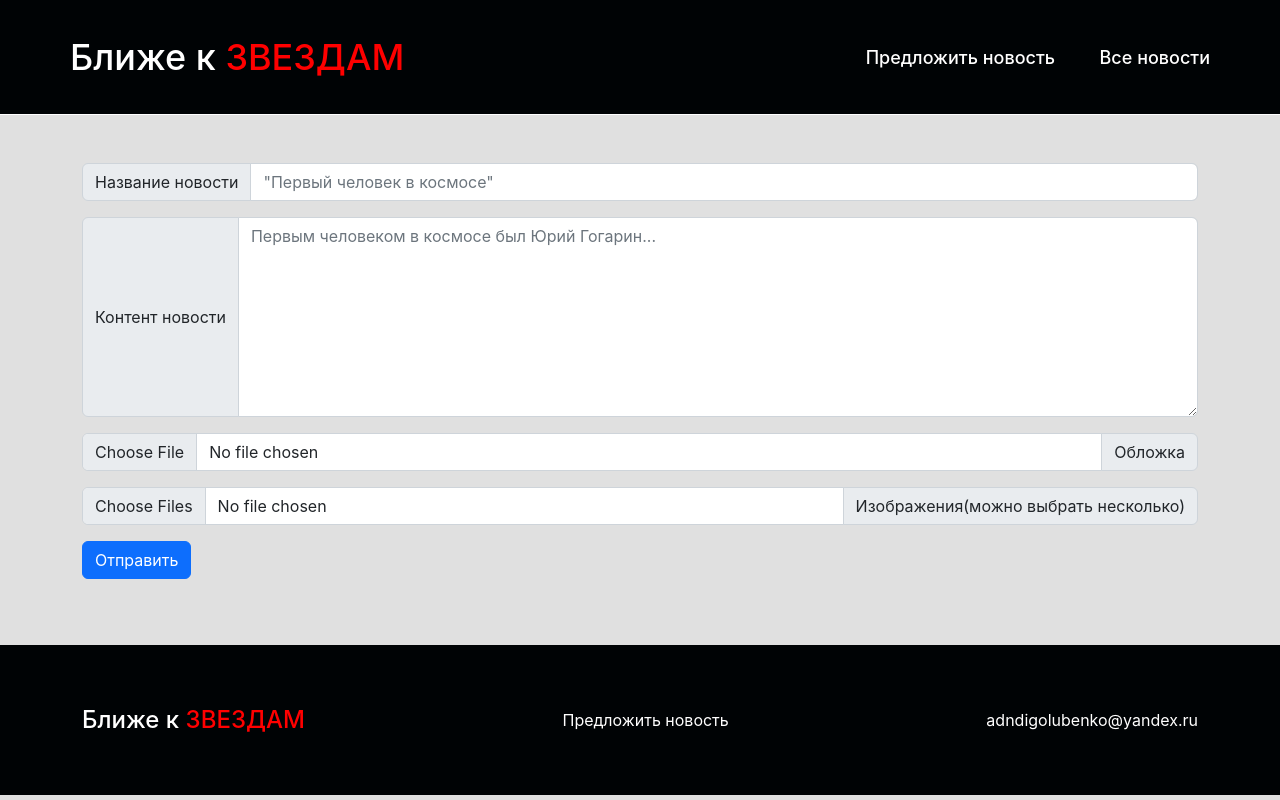
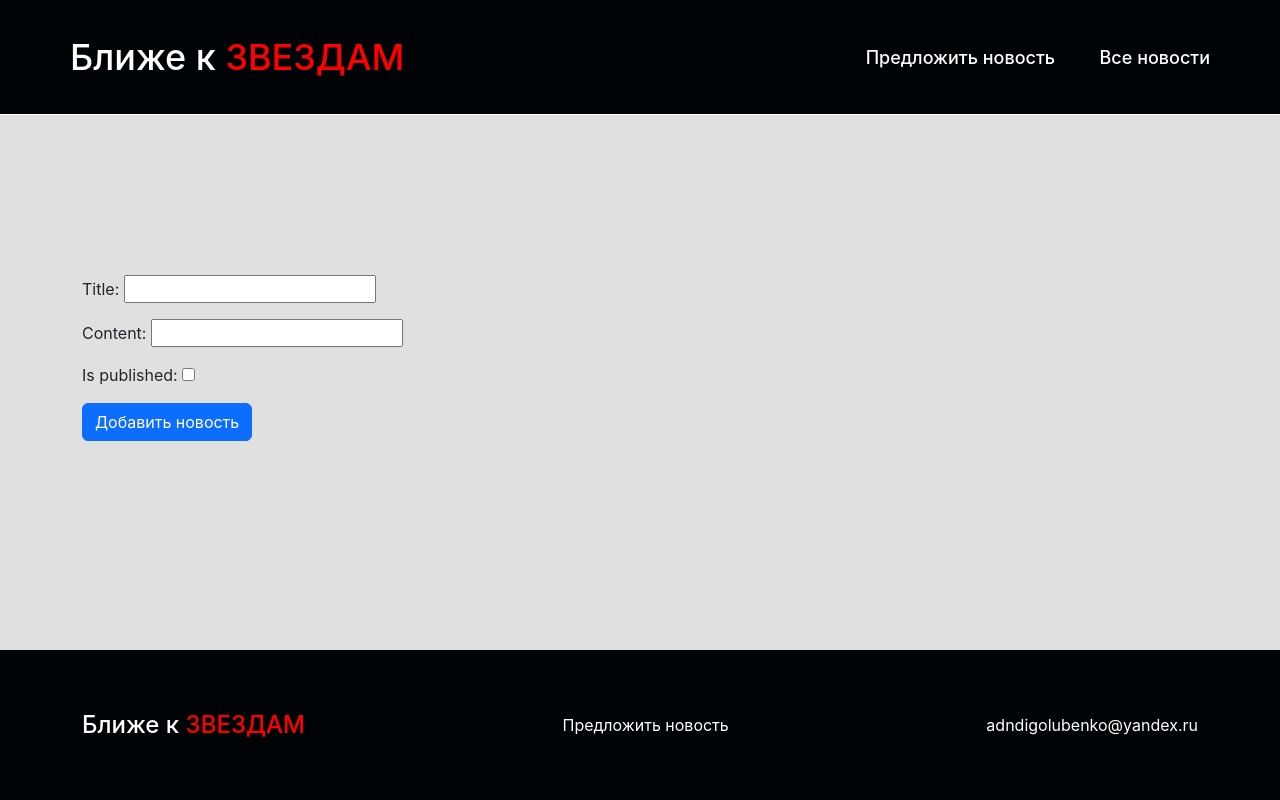
Before and after one commit to AndriGoTop/my_site, a Django app: page /add_news/ in a window 1280 px wide. Run offline with Django 4.2, Linux system fonts and the light colour scheme.

Commit message:
create add_news

```diff
--- a/stars/news/forms.py
+++ b/stars/news/forms.py
@@ -0,0 +1,7 @@
+from django import forms
+
+
+class NewsForm(forms.Form):
+    title = forms.CharField(max_length=250)
+    content = forms.CharField()
+    is_published = forms.BooleanField()
--- a/stars/news/static/news/css/style.css
+++ b/stars/news/static/news/css/style.css
@@ -6,6 +6,10 @@
 
 body{
     background-color: #e0e0e0;
+    min-height: 100vh;
+    display: flex;
+    flex-direction: column;
+    justify-content: space-between;
 }
 
 #intro{
--- a/stars/news/templates/news/create.html
+++ b/stars/news/templates/news/create.html
@@ -30,27 +30,10 @@
 </header>
 
 <div class="container">
-    <div class="input-group mb-3 mt-5">
-        <span class="input-group-text" id="basic-addon1">Название новости</span>
-        <input type="text" class="form-control" placeholder='"Первый человек в космосе"' aria-label="Username"
-               aria-describedby="basic-addon1">
-    </div>
-    <div class="input-group mb-3">
-        <span class="input-group-text">Контент новости</span>
-        <textarea class="form-control" aria-label="With textarea"
-                  placeholder="Первым человеком в космосе был Юрий Гогарин..." style="height: 200px;"></textarea>
-    </div>
-    <div class="input-group mb-3">
-        <input type="file" class="form-control" id="inputGroupFile02">
-        <label class="input-group-text" for="inputGroupFile02">Обложка</label>
-    </div>
-    <div class="input-group mb-3">
-        <input type="file" class="form-control" id="inputGroupFile03" multiple>
-        <label class="input-group-text" for="inputGroupFile03">Изображения(можно выбрать несколько)</label>
-    </div>
-    <div class="col-auto">
-        <button type="submit" class="btn btn-primary mb-3">Отправить</button>
-    </div>
+    <form action="{% url 'add_news' %}" method="post">
+        {{ form.as_p }}
+        <button type="submit" class="btn btn-primary btn-block">Добавить новость</button>
+    </form>
 </div>
 
 <footer>
--- a/stars/news/views.py
+++ b/stars/news/views.py
@@ -1,5 +1,6 @@
 from django.shortcuts import render
 from .models import News, Pictures
+from .forms import NewsForm
 
 
 def index(request):
@@ -16,4 +17,8 @@ def article(request, news_id):
 
 
 def add_news(request):
-    return render(request, 'news/create.html')
+    if request.method == 'POST':
+        pass
+    else:
+        form = NewsForm()
+    return render(request, 'news/create.html', {'form': form})
```
